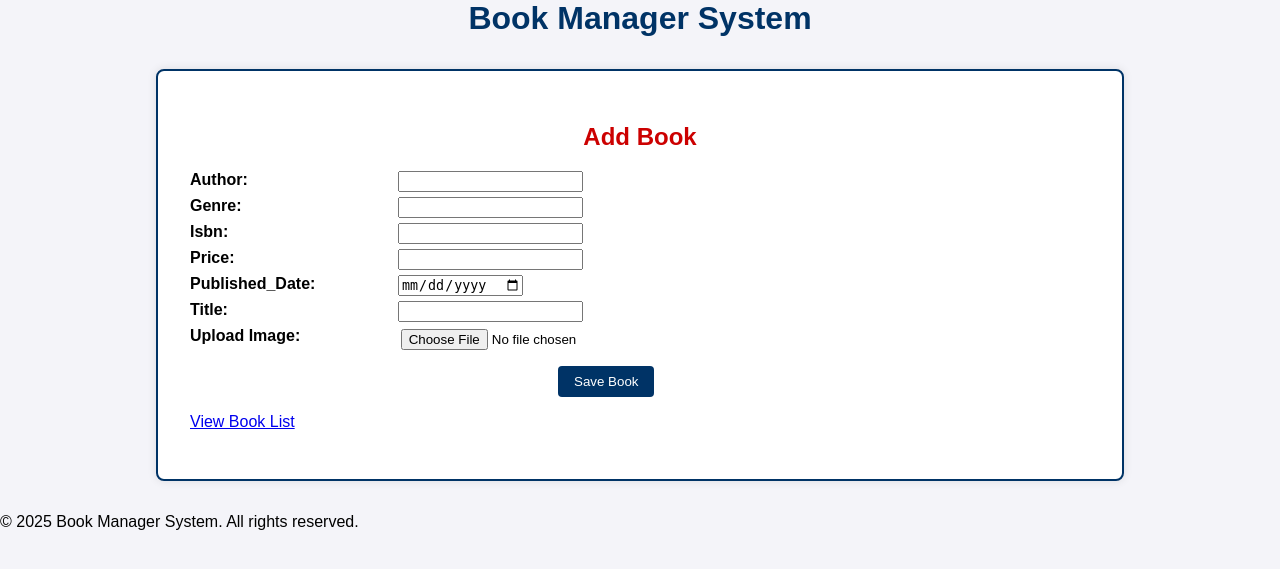
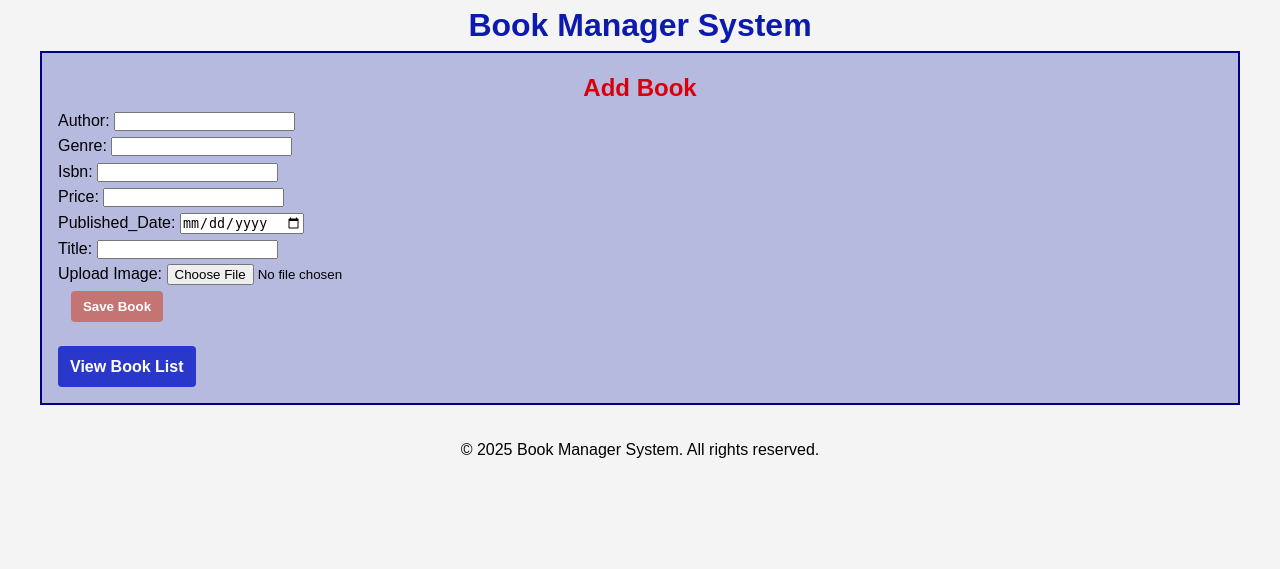
Before and after one commit to Fatom-alghanmi/PHPAssignment1, a PHP site: page /add_book_form.php in a window 1280 px wide. Shown: the top 569 px of the page. Run offline with PHP 8.4, Linux system fonts and the light colour scheme.

Commit message:
updated css

```diff
--- a/css/main.css
+++ b/css/main.css
@@ -1,75 +1,129 @@
-body {
-    font-family: Arial, Helvetica, sans-serif;
-    background-color: #f4f4f9;
+* {
     margin: 0;
     padding: 0;
+    box-sizing: border-box;
+    scroll-behavior: smooth;
 }
 
+body {
+    font-family: 'Arial', sans-serif;
+    line-height: 1.6;
+    background: #f4f4f4;
+}
+
+/* Main content styling */
 main {
     display: block;
-    width: 900px;
-    margin: 2em auto;
-    padding: 2em;
-    background: #ffffff;
-    border: 2px solid #003366;
-    border-radius: 8px;
-    box-shadow: 0 0 10px rgba(0, 0, 0, 0.1);
+    width: 1200px;
+    margin: 0 auto;
+    padding: 1em;
+    background: #b7badf;
+    border: 2px solid navy;
+}
+/* Style only for Add Book link on main page */
+a.add-book-main {
+    display: inline-block;
+    background: #2a37cb;
+    color: #fff;
+    padding: 8px 16px;
+    text-decoration: none;
+    border-radius: 4px;
+    font-weight: bold;
+    margin-top: 20px;
+    margin-left: 230px;
 }
 
-h1 {
-    margin-top: 0;
-    color: #003366;
-    text-align: center;
-    font-size: 2em;
+a.add-book-main:hover {
+    background: #7d87dc;
 }
 
-label {
-    width: 12em;
-    float: left;
-    padding-right: 1em;
-    padding-bottom: .5em;
+/* Headings */
+h1 {
+    color: #0c1aaf;
+    text-align: center;
+}
+
+h2, main h2 {
+    text-align: center;
+    color: #d8000c;
+}
+
+/* Table styling */
+table {
+    width: 100%;
+    border-collapse: collapse;
+    margin: 20px 0;
+}
+
+table th {
+    padding: 12px;
+    text-align: left;
+    border-bottom: 2px solid #6f80e2;
+    background: #4f52b0;
+    color: #fff;
     font-weight: bold;
 }
 
-#data textarea {
-    float: left;
-    width: 18em;
-    margin-bottom: .5em;
-    padding: 0.4em;
-    border: 1px solid #ccc;
-    border-radius: 4px;
+table td {
+    padding: 12px;
+    text-align: left;
+    border-bottom: 1px solid #ddd;
+    white-space: nowrap;
+    color: #333;
 }
 
-#data input[type="file"] {
-    padding: 0.2em;
+/* Update/Delete buttons */
+form input[type="submit"] {
+    display: inline-block;
+    background: #c57474;
+    color: #fff;
+    border: none;
+    padding: 8px 12px;
+    border-radius: 4px;
+    cursor: pointer;
+    font-weight: bold;
+    margin: 4px;
 }
 
-#data span {
-    padding: .25em;
-    color: red;
+form input[type="submit"]:hover {
+    background: #a65353;
 }
 
-#buttons input {
-    float: left;
-    margin-top: 1em;
-    margin-left: 12em;
-    padding: 0.6em 1.2em;
-    background-color: #003366;
-    color: white;
-    border: none;
+/* Add Book and View List buttons */
+main p a {
+    display: inline-block;
+    background: #2a37cb;
+    color: #fff;
+    padding: 8px 12px;
+    text-decoration: none;
     border-radius: 4px;
-    cursor: pointer;
+    font-weight: bold;
+    margin: 20px 10px 0 0;
 }
 
-#buttons input:hover {
-    background-color: #0055a5;
+main p a:hover {
+    background: #7d87dc;
 }
 
+/* Error message */
+main p.error {
+    background-color: #ffbaba;
+    color: #d8000c;
+    padding: 10px;
+    border: 1px solid #d8000c;
+    border-radius: 4px;
+    text-align: center;
+    font-weight: bold;
+    margin-bottom: 20px;
+}
+
+/* Clear floats */
 br {
     clear: left;
 }
 
-h2 {
+/* Footer */
+footer {
     text-align: center;
-    color: #cc0000;
+    margin-top: 2em;
 }
```
Also changed, not shown: index.php (+5 -5 lines), 1 other file.
